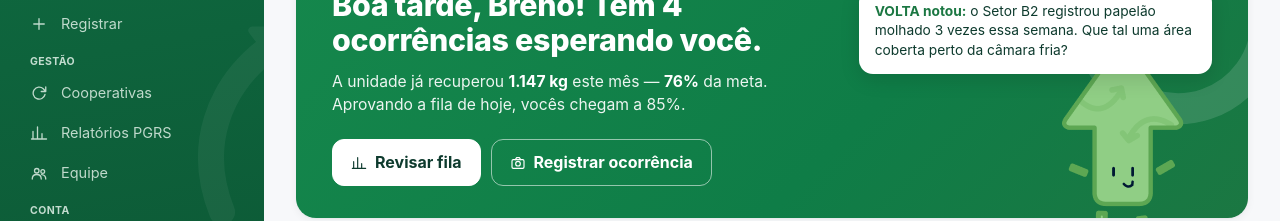
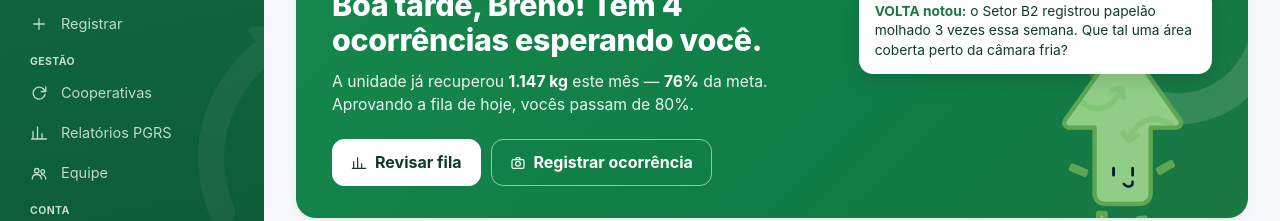
Before and after one commit to app-volta/volta-website-dad, a React (Vite) app: page /login in a window 1280 px wide. Both pictures are taken after typing "name@example.com", "Sample123" into the empty fields and a click on the button "Entrar no painel". Shown: the part 164-385 px from the top of the page. Built offline with nearby package versions, Linux system fonts and the light colour scheme; no server answers.

Commit message:
fix(inicio): mantém a frase do protótipo no modo mock
A frase sobre aprovar a fila passou a ser calculada, mas só faz sentido com
dados reais; no mock volta o texto do layout.

Refs: SCRUM-1969

```diff
--- a/src/pages/Home/index.tsx
+++ b/src/pages/Home/index.tsx
@@ -217,9 +217,11 @@ export default function Home(): ReactNode {
           <p className="home-hero__texto">
             A unidade já recuperou <strong>{totalMes.toLocaleString("pt-BR")} kg</strong>{" "}
             este mês — <strong>{Math.round(progressoMeta)}%</strong> da meta.
-            {kgNaFila > 0 && projecaoMeta > Math.round(progressoMeta)
-              ? ` Aprovando a fila de hoje, vocês chegam a ${projecaoMeta}%.`
-              : ""}
+            {dadosReais
+              ? kgNaFila > 0 && projecaoMeta > Math.round(progressoMeta)
+                ? ` Aprovando a fila de hoje, vocês chegam a ${projecaoMeta}%.`
+                : ""
+              : " Aprovando a fila de hoje, vocês passam de 80%."}
           </p>
           <div className="home-hero__acoes">
             <Link to="/ocorrencias?status=aguardando" className="home-hero__botao home-hero__botao--primario">
```
